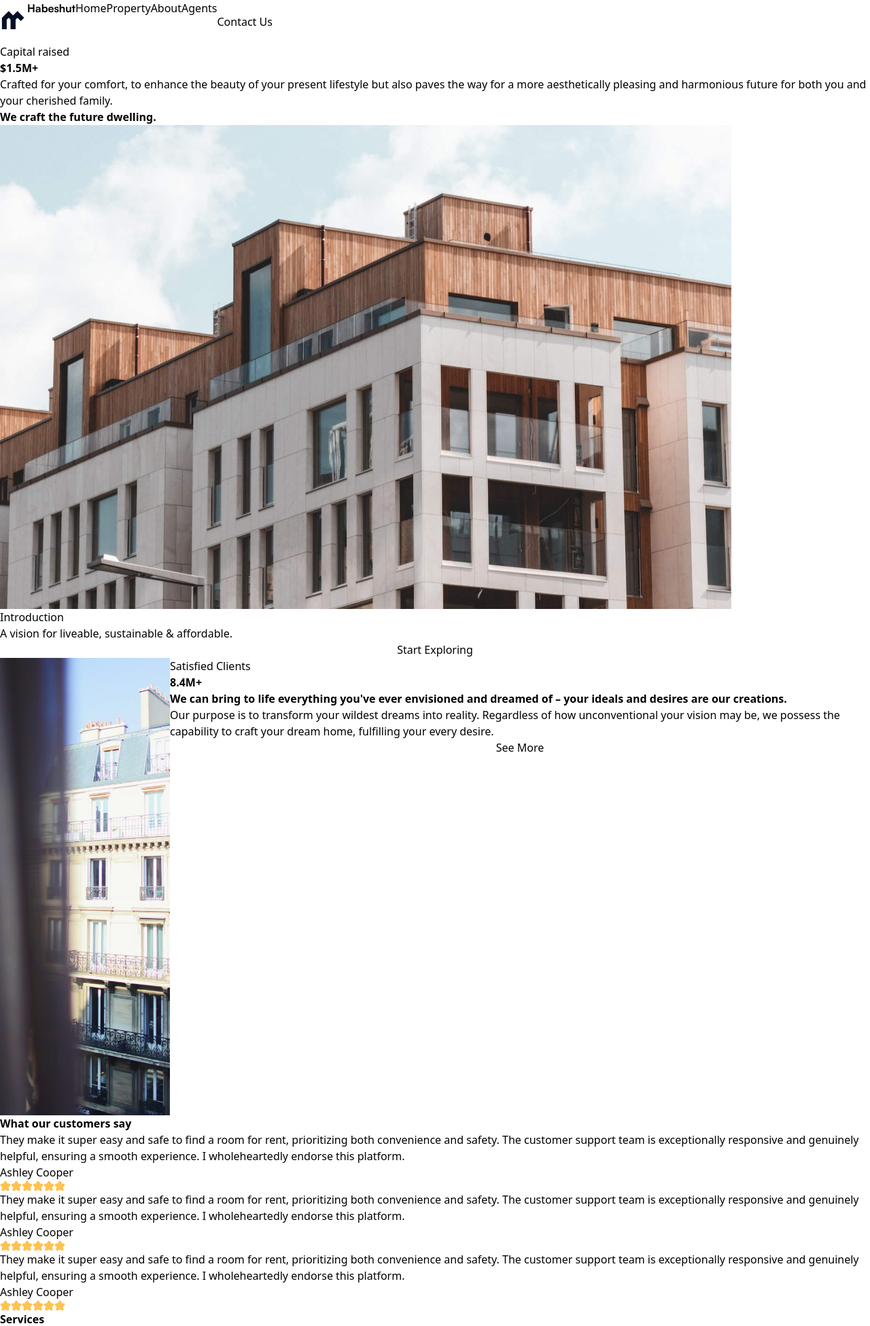
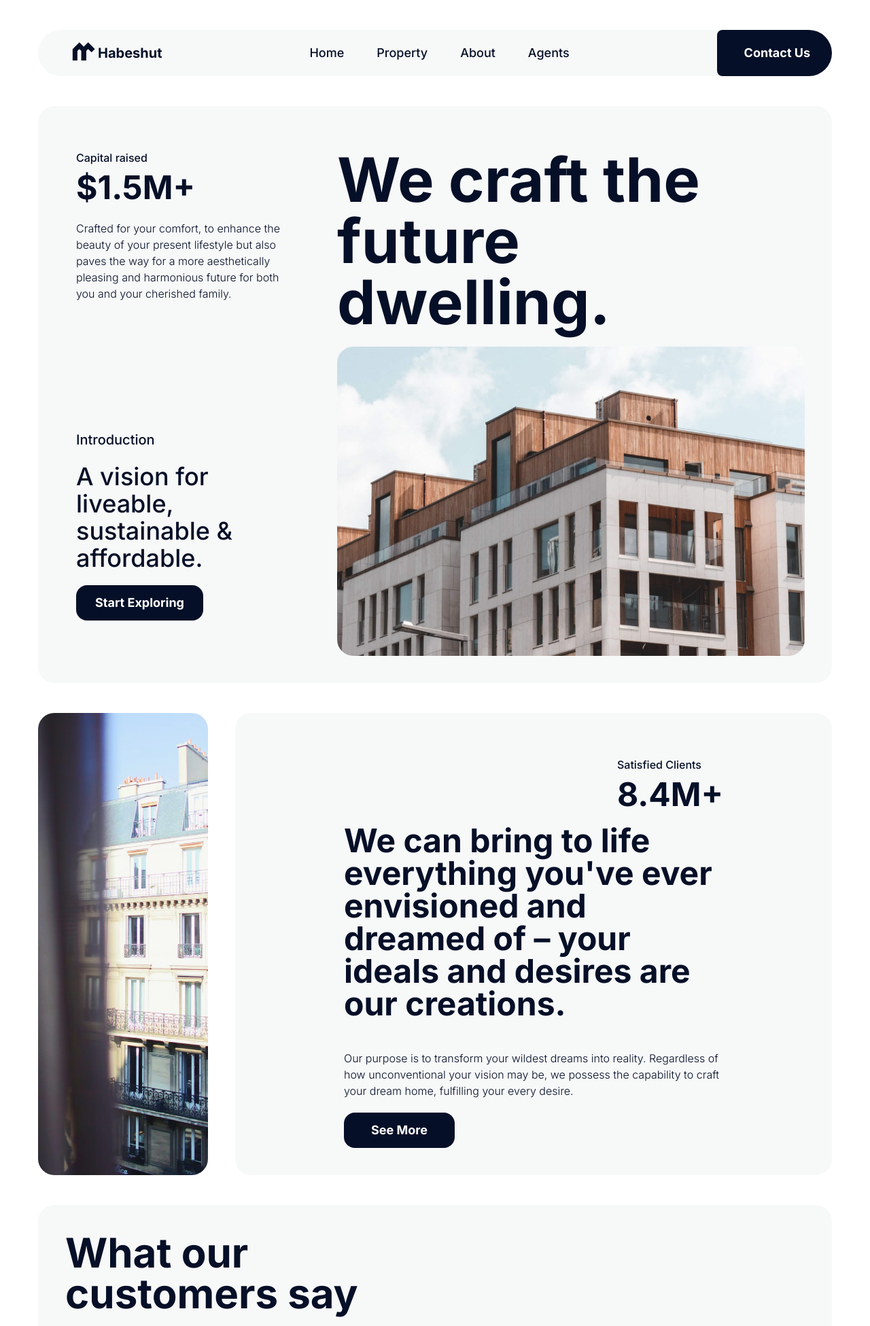
Before and after one commit to Yab1/habeshut, a Django app: page / in a window 1280 px wide. Shown: the top 1951 px of the page at 68% size. Run offline with Django 4.2, Linux system fonts and the light colour scheme.

Commit message:
Tailwind outputs

```diff
--- a/src/static/css/output.css
+++ b/src/static/css/output.css
@@ -1,3 +1,5 @@
+@import url("https://fonts.googleapis.com/css2?family=Inter:wght@100..900&display=swap");
+
 /*
 ! tailwindcss v3.4.1 | MIT License | https://tailwindcss.com
 */
@@ -444,7 +446,7 @@ video {
   display: none;
 }
 
-*, ::before, ::after {
+*, ::before, ::after{
   --tw-border-spacing-x: 0;
   --tw-border-spacing-y: 0;
   --tw-translate-x: 0;
@@ -494,7 +496,7 @@ video {
   --tw-backdrop-sepia:  ;
 }
 
-::backdrop {
+::backdrop{
   --tw-border-spacing-x: 0;
   --tw-border-spacing-y: 0;
   --tw-translate-x: 0;
@@ -544,142 +546,546 @@ video {
   --tw-backdrop-sepia:  ;
 }
 
-.static {
+.static{
   position: static;
 }
 
-.block {
+.col-span-2{
+  grid-column: span 2 / span 2;
+}
+
+.col-span-1{
+  grid-column: span 1 / span 1;
+}
+
+.col-span-full{
+  grid-column: 1 / -1;
+}
+
+.row-span-1{
+  grid-row: span 1 / span 1;
+}
+
+.row-span-2{
+  grid-row: span 2 / span 2;
+}
+
+.row-start-1{
+  grid-row-start: 1;
+}
+
+.row-start-2{
+  grid-row-start: 2;
+}
+
+.mx-14{
+  margin-left: 3.5rem;
+  margin-right: 3.5rem;
+}
+
+.my-11{
+  margin-top: 2.75rem;
+  margin-bottom: 2.75rem;
+}
+
+.ml-12{
+  margin-left: 3rem;
+}
+
+.mt-2{
+  margin-top: 0.5rem;
+}
+
+.mt-8{
+  margin-top: 2rem;
+}
+
+.mt-6{
+  margin-top: 1.5rem;
+}
+
+.ml-auto{
+  margin-left: auto;
+}
+
+.mt-24{
+  margin-top: 6rem;
+}
+
+.mb-11{
+  margin-bottom: 2.75rem;
+}
+
+.block{
   display: block;
 }
 
-.flex {
+.flex{
   display: flex;
 }
 
-.h-screen {
+.grid{
+  display: grid;
+}
+
+.h-screen{
   height: 100vh;
 }
 
-.flex-col {
+.h-full{
+  height: 100%;
+}
+
+.w-fit{
+  width: -moz-fit-content;
+  width: fit-content;
+}
+
+.w-10{
+  width: 2.5rem;
+}
+
+.w-40{
+  width: 10rem;
+}
+
+.w-60{
+  width: 15rem;
+}
+
+.w-96{
+  width: 24rem;
+}
+
+.w-\[450px\]{
+  width: 450px;
+}
+
+.w-\[400px\]{
+  width: 400px;
+}
+
+.w-\[350px\]{
+  width: 350px;
+}
+
+.w-\[370px\]{
+  width: 370px;
+}
+
+.w-\[380px\]{
+  width: 380px;
+}
+
+.w-\[390px\]{
+  width: 390px;
+}
+
+.w-\[420px\]{
+  width: 420px;
+}
+
+.w-\[440px\]{
+  width: 440px;
+}
+
+.transform{
+  transform: translate(var(--tw-translate-x), var(--tw-translate-y)) rotate(var(--tw-rotate)) skewX(var(--tw-skew-x)) skewY(var(--tw-skew-y)) scaleX(var(--tw-scale-x)) scaleY(var(--tw-scale-y));
+}
+
+.break-before-all{
+  -moz-column-break-before: all;
+       break-before: all;
+}
+
+.grid-cols-3{
+  grid-template-columns: repeat(3, minmax(0, 1fr));
+}
+
+.grid-rows-2{
+  grid-template-rows: repeat(2, minmax(0, 1fr));
+}
+
+.flex-col{
   flex-direction: column;
 }
 
-.place-content-center {
-  place-content: center;
+.items-end{
+  align-items: flex-end;
 }
 
-.rounded-md {
-  border-radius: 0.375rem;
+.items-center{
+  align-items: center;
 }
 
-.border {
+.justify-end{
+  justify-content: flex-end;
+}
+
+.justify-between{
+  justify-content: space-between;
+}
+
+.gap-10{
+  gap: 2.5rem;
+}
+
+.gap-12{
+  gap: 3rem;
+}
+
+.gap-5{
+  gap: 1.25rem;
+}
+
+.gap-20{
+  gap: 5rem;
+}
+
+.gap-7{
+  gap: 1.75rem;
+}
+
+.gap-y-20{
+  row-gap: 5rem;
+}
+
+.gap-x-5{
+  -moz-column-gap: 1.25rem;
+       column-gap: 1.25rem;
+}
+
+.place-self-end{
+  place-self: end;
+}
+
+.self-start{
+  align-self: flex-start;
+}
+
+.self-end{
+  align-self: flex-end;
+}
+
+.overflow-hidden{
+  overflow: hidden;
+}
+
+.break-words{
+  overflow-wrap: break-word;
+}
+
+.break-all{
+  word-break: break-all;
+}
+
+.rounded-3xl{
+  border-radius: 1.5rem;
+}
+
+.rounded-full{
+  border-radius: 9999px;
+}
+
+.rounded-2xl{
+  border-radius: 1rem;
+}
+
+.rounded-lg{
+  border-radius: 0.5rem;
+}
+
+.rounded-xl{
+  border-radius: 0.75rem;
+}
+
+.rounded-l-lg{
+  border-top-left-radius: 0.5rem;
+  border-bottom-left-radius: 0.5rem;
+}
+
+.border{
   border-width: 1px;
 }
 
-.border-black {
+.border-black{
   --tw-border-opacity: 1;
   border-color: rgb(0 0 0 / var(--tw-border-opacity));
 }
 
-.bg-black {
+.bg-dark-primary{
   --tw-bg-opacity: 1;
-  background-color: rgb(0 0 0 / var(--tw-bg-opacity));
+  background-color: rgb(5 15 39 / var(--tw-bg-opacity));
 }
 
-.px-52 {
-  padding-left: 13rem;
-  padding-right: 13rem;
+.bg-light-primary{
+  --tw-bg-opacity: 1;
+  background-color: rgb(247 248 248 / var(--tw-bg-opacity));
 }
 
-.py-5 {
+.bg-white{
+  --tw-bg-opacity: 1;
+  background-color: rgb(255 255 255 / var(--tw-bg-opacity));
+}
+
+.bg-dark-secondary{
+  --tw-bg-opacity: 1;
+  background-color: rgb(17 27 49 / var(--tw-bg-opacity));
+}
+
+.p-20{
+  padding: 5rem;
+}
+
+.p-10{
+  padding: 2.5rem;
+}
+
+.p-5{
+  padding: 1.25rem;
+}
+
+.p-7{
+  padding: 1.75rem;
+}
+
+.p-40{
+  padding: 10rem;
+}
+
+.py-5{
   padding-top: 1.25rem;
   padding-bottom: 1.25rem;
 }
 
-.font-satoshi {
-  font-family: Satoshi;
+.px-5{
+  padding-left: 1.25rem;
+  padding-right: 1.25rem;
 }
 
-.font-bold {
+.py-3{
+  padding-top: 0.75rem;
+  padding-bottom: 0.75rem;
+}
+
+.px-7{
+  padding-left: 1.75rem;
+  padding-right: 1.75rem;
+}
+
+.px-10{
+  padding-left: 2.5rem;
+  padding-right: 2.5rem;
+}
+
+.py-20{
+  padding-top: 5rem;
+  padding-bottom: 5rem;
+}
+
+.py-10{
+  padding-top: 2.5rem;
+  padding-bottom: 2.5rem;
+}
+
+.px-20{
+  padding-left: 5rem;
+  padding-right: 5rem;
+}
+
+.px-14{
+  padding-left: 3.5rem;
+  padding-right: 3.5rem;
+}
+
+.px-12{
+  padding-left: 3rem;
+  padding-right: 3rem;
+}
+
+.pb-10{
+  padding-bottom: 2.5rem;
+}
+
+.pl-10{
+  padding-left: 2.5rem;
+}
+
+.pl-14{
+  padding-left: 3.5rem;
+}
+
+.pr-10{
+  padding-right: 2.5rem;
+}
+
+.pr-8{
+  padding-right: 2rem;
+}
+
+.pt-16{
+  padding-top: 4rem;
+}
+
+.pr-6{
+  padding-right: 1.5rem;
+}
+
+.pl-28{
+  padding-left: 7rem;
+}
+
+.pl-20{
+  padding-left: 5rem;
+}
+
+.pl-40{
+  padding-left: 10rem;
+}
+
+.pr-20{
+  padding-right: 5rem;
+}
+
+.pr-32{
+  padding-right: 8rem;
+}
+
+.pl-36{
+  padding-left: 9rem;
+}
+
+.pr-40{
+  padding-right: 10rem;
+}
+
+.pb-9{
+  padding-bottom: 2.25rem;
+}
+
+.\!pb-9{
+  padding-bottom: 2.25rem !important;
+}
+
+.\!pb-10{
+  padding-bottom: 2.5rem !important;
+}
+
+.pb-20{
+  padding-bottom: 5rem;
+}
+
+.pb-24{
+  padding-bottom: 6rem;
+}
+
+.pb-16{
+  padding-bottom: 4rem;
+}
+
+.font-inter{
+  font-family: Inter, sans-serif;
+}
+
+.text-2xl{
+  font-size: 1.5rem;
+  line-height: 2rem;
+}
+
+.text-7xl{
+  font-size: 4.5rem;
+  line-height: 1;
+}
+
+.text-\[90px\]{
+  font-size: 90px;
+}
+
+.text-lg{
+  font-size: 1.125rem;
+  line-height: 1.75rem;
+}
+
+.text-xl{
+  font-size: 1.25rem;
+  line-height: 1.75rem;
+}
+
+.text-5xl{
+  font-size: 3rem;
+  line-height: 1;
+}
+
+.text-4xl{
+  font-size: 2.25rem;
+  line-height: 2.5rem;
+}
+
+.text-6xl{
+  font-size: 3.75rem;
+  line-height: 1;
+}
+
+.text-8xl{
+  font-size: 6rem;
+  line-height: 1;
+}
+
+.text-9xl{
+  font-size: 8rem;
+  line-height: 1;
+}
+
+.font-bold{
   font-weight: 700;
 }
 
-.font-semibold {
-  font-weight: 600;
+.font-light{
+  font-weight: 300;
 }
 
-.text-blue-900 {
-  --tw-text-opacity: 1;
-  color: rgb(30 58 138 / var(--tw-text-opacity));
+.font-medium{
+  font-weight: 500;
 }
 
-.text-gray-500 {
-  --tw-text-opacity: 1;
-  color: rgb(107 114 128 / var(--tw-text-opacity));
+.font-extralight{
+  font-weight: 200;
 }
 
-.text-white {
+.font-thin{
+  font-weight: 100;
+}
+
+.leading-none{
+  line-height: 1;
+}
+
+.text-light-primary{
+  --tw-text-opacity: 1;
+  color: rgb(5 15 39 / var(--tw-text-opacity));
+}
+
+.text-white{
   --tw-text-opacity: 1;
   color: rgb(255 255 255 / var(--tw-text-opacity));
 }
 
-.underline {
-  text-decoration-line: underline;
+.btn-light{
+  --tw-bg-opacity: 1;
+  background-color: rgb(5 15 39 / var(--tw-bg-opacity));
+  font-size: 1.125rem;
+  line-height: 1.75rem;
+  font-weight: 700;
+  --tw-text-opacity: 1;
+  color: rgb(255 255 255 / var(--tw-text-opacity));
 }
 
-@font-face {
-  font-family: "Satoshi";
-
-  src: url("fonts/satoshi/Satoshi-Light.woff2") format("woff2"),
-    url("fonts/satoshi/Satoshi-Bold.woff") format("woff");
-
-  font-weight: 300;
-
-  font-style: normal;
-
-  font-display: swap;
+.btn-light:hover{
+  --tw-bg-opacity: 1;
+  background-color: rgb(17 27 49 / var(--tw-bg-opacity));
 }
 
-@font-face {
-  font-family: "Satoshi";
-
-  src: url("fonts/satoshi/Satoshi-Regular.woff2") format("woff2"),
-    url("fonts/satoshi/Satoshi-Regular.woff") format("woff");
-
-  font-weight: normal;
-
-  font-style: normal;
-
-  font-display: swap;
+.hover\:bg-dark-secondary:hover{
+  --tw-bg-opacity: 1;
+  background-color: rgb(17 27 49 / var(--tw-bg-opacity));
 }
-
-@font-face {
-  font-family: "Satoshi";
-
-  src: url("fonts/satoshi/Satoshi-Medium.woff2") format("woff2"),
-    url("fonts/satoshi/Satoshi-Medium.woff") format("woff");
-
-  font-weight: 500;
-
-  font-style: normal;
-
-  font-display: swap;
-}
-
-@font-face {
-  font-family: "Satoshi";
-
-  src: url("fonts/satoshi/Satoshi-Bold.woff2") format("woff2"),
-    url("fonts/satoshi/Satoshi-Bold.woff") format("woff");
-
-  font-weight: bold;
-
-  font-style: normal;
-
-  font-display: swap;
-}
-
-.hover\:bg-blue-700:hover {
-  --tw-bg-opacity: 1;
-  background-color: rgb(29 78 216 / var(--tw-bg-opacity));
-}
```
